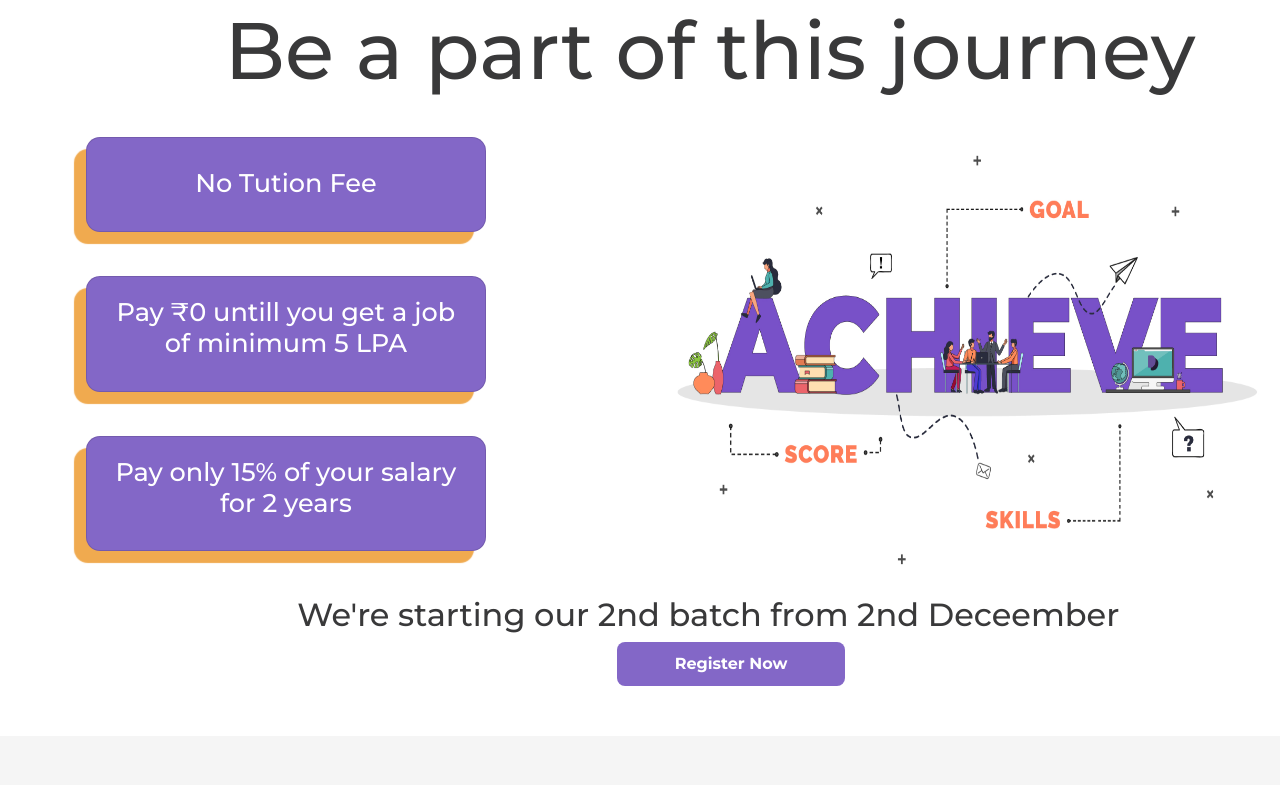
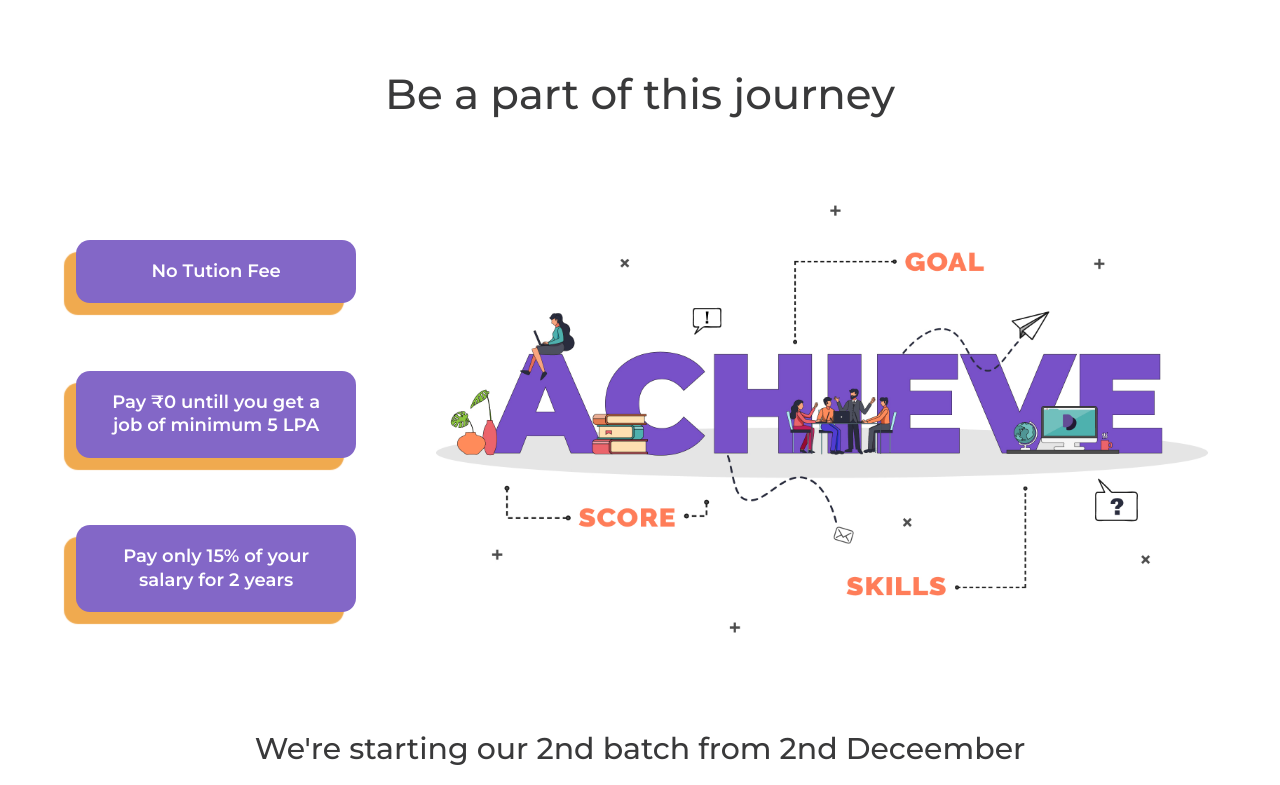
Before and after one commit to sanjay270899/devsnest-frontend, a React (Create React App) app: page / in a window 1280 px wide. Shown: the part 3280-4065 px from the top of the page. Built offline with nearby package versions, Linux system fonts and the light colour scheme; no server answers.

Commit message:
updated plan

```diff
--- a/src/landing_v2/landing.scss
+++ b/src/landing_v2/landing.scss
@@ -6,6 +6,7 @@ $color-text-light: rgba(#000000, 0.7);
 
 $color-white: #ffffff;
 $color-black: #101116;
+$color-orange: #f0aa4f;
 
 :root {
   --color-page-background: #{$color-white};
@@ -325,7 +326,62 @@ a.nav-item {
 
     &__container {
       display: flex;
+      flex-direction: row;
+      justify-content: center;
+    }
+
+    &__left-side {
+      display: flex;
+      flex-direction: column;
       justify-content: space-around;
+      max-width: 400px;
+      text-align: center;
+      padding: 20px;
+
+      &__heading {
+        text-align: center;
+        font-weight: 600;
+        color: $color-white;
+        font-size: 18px;
+        line-height: 1.3;
+        max-width: 400px;
+        background-color: $color-purple;
+        border-radius: 14px;
+        box-shadow: -12px 12px 1px $color-orange;
+        margin: 30px 0;
+        padding: 20px;
+      }
+    }
+    img {
+      width: 100%;
+      border-radius: 50%;
+    }
+
+    &__register {
+      margin-left: 40%;
+      color: $color-white;
+      padding: 20px 30px;
+      font-size: 16px;
+      text-align: center;
+      border-radius: 8px;
+      background-color: $color-purple;
+
+      &:hover {
+        color: $color-white;
+        text-decoration: none;
+      }
+    }
+
+    &__right-side {
+      margin-left: 30px;
+      min-height: 140px;
+    }
+
+    &__desc {
+      white-space: pre-line;
+      text-align: center;
+      padding: 60px 0;
+      font-size: 30px;
     }
 
     &__unit {
--- a/src/landing_v2/landing.tsx
+++ b/src/landing_v2/landing.tsx
@@ -281,117 +281,35 @@ function Landing() {
         </Carousel>
       </div>
 
-      <section className="plan">
-        <h1
-          style={{
-            fontSize: '5rem',
-            textAlign: 'center',
-            marginLeft: '12%',
-            paddingBottom: '30px',
-          }}
-        >
-          {' '}
-          Be a part of this journey{' '}
-        </h1>
-        <Container fluid>
-          <Row>
-            <Col sm={12} md={5}>
-              <Card
-                style={{
-                  width: '90%',
-                  backgroundColor: '#8367c7',
-                  borderRadius: '14px',
-                  textAlign: 'center',
-                  boxShadow: '-12px 12px 1px #f0aa4f',
-                  marginBottom: '10%',
-                }}
-              >
-                <Card.Body>
-                  <Card.Title
-                    style={{
-                      fontWeight: 'normal',
-                      color: 'white',
-                      fontSize: '1.6rem',
-                      padding: '0',
-                      marginTop: '10px',
-                    }}
-                  >
-                    No Tution Fee
-                  </Card.Title>
-                </Card.Body>
-              </Card>
-
-              <Card
-                style={{
-                  width: '90%',
-                  backgroundColor: '#8367c7',
-                  borderRadius: '14px',
-                  textAlign: 'center',
-                  boxShadow: '-12px 12px 1px #f0aa4f',
-                  marginBottom: '10%',
-                }}
-              >
-                <Card.Body>
-                  <Card.Title
-                    style={{
-                      fontWeight: 'normal',
-                      color: 'white',
-                      fontSize: '1.6rem',
-                      paddingBottom: '0',
-                    }}
-                  >
-                    {' '}
+      <section className="plan" id="plan">
+        <div className="headingx plan__heading">Be a part of this journey</div>
+        <div className="plan__container">
+          <div className="plan__left-side">
+            <div className="plan__left-side__heading">No Tution Fee</div>
+            <div className="plan__left-side__heading">
               Pay ₹0 untill you get a job of minimum 5 LPA
-                  </Card.Title>
-                </Card.Body>
-              </Card>
-
-              <Card
-                style={{
-                  width: '90%',
-                  backgroundColor: '#8367c7',
-                  borderRadius: '14px',
-                  textAlign: 'center',
-                  boxShadow: '-12px 12px 1px #f0aa4f',
-                  marginBottom: '10%',
-                }}
-              >
-                <Card.Body>
-                  <Card.Title
-                    style={{
-                      fontWeight: 'normal',
-                      color: 'white',
-                      fontSize: '1.6rem',
-                      paddingBottom: '0',
-                    }}
-                  >
-                    {' '}
+            </div>
+            <div className="plan__left-side__heading">
               Pay only 15% of your salary for 2 years
-                  </Card.Title>
-                </Card.Body>
-              </Card>
-            </Col>
-            <Col sm={12} md={{ offset: 1, span: 6 }}>
-              <img style={{ height: '100%', width: '114%' }} src={achieve} />
-            </Col>
-          </Row>
-
-          <h1
-            style={{ fontSize: '2rem', textAlign: 'center', marginLeft: '12%' }}
-          >
+            </div>
+          </div>
+          <div className="plan__right-side">
+            <img src={achieve} />
+          </div>
+        </div>
+        <div className="plan__desc">
           We're starting our 2nd batch from 2nd Deceember
-          </h1>
-          <div style={{ marginLeft: '48%', width: '20%', fontWeight: 'bold' }}>
+        </div>
+        <div>
           <a
             href="https://docs.google.com/forms/d/1FDUajSVjIgG-7hBBl5ekOpHxurVi-DvqQ1AcbwiJpuI/edit?ts=5f4a681a"
             target="_blank"
             rel="noopener noreferrer"
-              className="btnx-primary block plan__card-cta"
+            className="plan__register"
           >
             Register Now
           </a>
         </div>
-        </Container>
       </section>
 
       {/*<section className="plan">*/}
```
Lines whose indentation alone changed are shown as unchanged.
